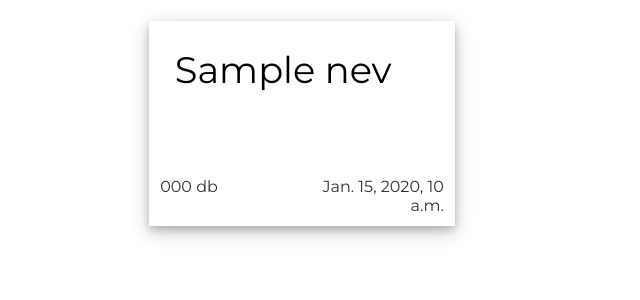
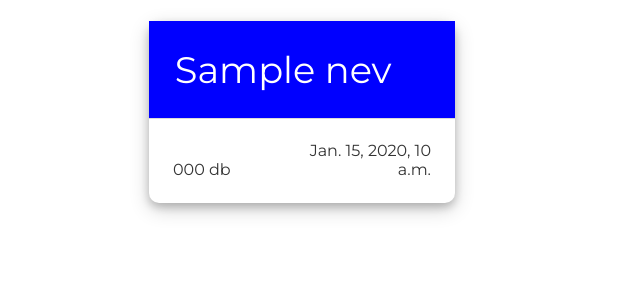
Before and after one commit to szkristof6/bevasarlolista, a Django app: template templates/index.html in a window 1280 px wide. Shown: the part 206-506 px from the top of the page, without its empty margins (0-640 px from the left). Run offline with Django 3.2, Linux system fonts and the light colour scheme; the template is opened without the code that fills it: most values are stand-ins (such as "Sample title", 1, 10 or a date in 2020); some web fonts are replaced.

Commit message:
index design

```diff
--- a/bevasarlolistaapp/models.py
+++ b/bevasarlolistaapp/models.py
@@ -15,6 +15,7 @@ class Bevasarlolista(models.Model):
     class Meta:
         verbose_name = 'Bevásárlólista'
         verbose_name_plural = 'Bevásárlólisták'
+        ordering = ['-date']
 
     def __str__(self):
         return f"{self.nev}"
@@ -122,7 +123,7 @@ class Bevasarlolista(models.Model):
                 "id": elem.id.hex,
                 "nev": elem.nev,
                 "tetel": len(elem.tetel),
-                "date": elem.date
+                "date": str(elem.date)
             })
         return array
 
--- a/bevasarlolistaapp/views.py
+++ b/bevasarlolistaapp/views.py
@@ -186,6 +186,6 @@ def rename(request, *args, **kwargs):
 
 
 def index_view(request, *args, **kwargs):
-    return render(request, "index.html", {"response": Bevasarlolista.get_all()})
+    return render(request, "index.html", {"response": reversed(Bevasarlolista.get_all())})
 
 # Create your views here.
--- a/static/bevasarlolista.js
+++ b/static/bevasarlolista.js
@@ -304,8 +304,8 @@ submit_btn.addEventListener("click", (event) => {
 					modal_show(massage, hiba)
 				}
 			})
+			console.log(json);
 	} else {
 		modal_show("Az adatok nincsenek megadva!", hiba)
 	}
-	console.log(json);
 });
--- a/static/index.js
+++ b/static/index.js
@@ -3,11 +3,12 @@ const modal = document.querySelector("#massage");
 const success = "zold";
 const hiba = "piros";
 
-window.onclick = function (event) {
+window.onclick = (event) => {
     if (event.target == modal) {
         modal.style.display = "none";
     }
 }
+
 
 function modal_show(massage, state) {
     modal.querySelector('p').innerText = massage;
--- a/static/style.css
+++ b/static/style.css
@@ -385,15 +385,25 @@ form {
         "title title"
         "osszeg date";
 
+    border-radius: 10px;
+
     width: 100%;
-    background-color: white;
+    background-color: rgb(255, 255, 255);
     box-shadow: 0 4px 8px 0 rgba(0, 0, 0, 0.2), 0 6px 20px 0 rgba(0, 0, 0, 0.19);
+}
+
+.card:nth-child(even)>.title {
+    background-color: rgb(132, 0, 255);
 }
 
 .card>.title {
     grid-area: title;
     font-size: 2.3em;
-    margin: .7em auto 2em .7em;
+    color: white;
+    background-color: blue;
+    border-bottom: 1px solid #dadada;
+    padding: .7em;
+    margin-bottom: .6em;
 }
 
 a {
@@ -401,16 +411,20 @@ a {
     color: black;
 }
 
+.title > a {
+    color: white;
+}
+
 .card>.osszeg {
     grid-area: osszeg;
     font-size: 1em;
     text-align: left;
-    margin: .7em .7em;
+    margin: auto auto 1.5em 1.5em;
 }
 
 .card>.date {
     grid-area: date;
     font-size: 1em;
     text-align: right;
-    margin: .7em .7em;
+    margin: auto 1.5em 1.5em auto;
 }
```
Also changed, not shown: db.sqlite3.
